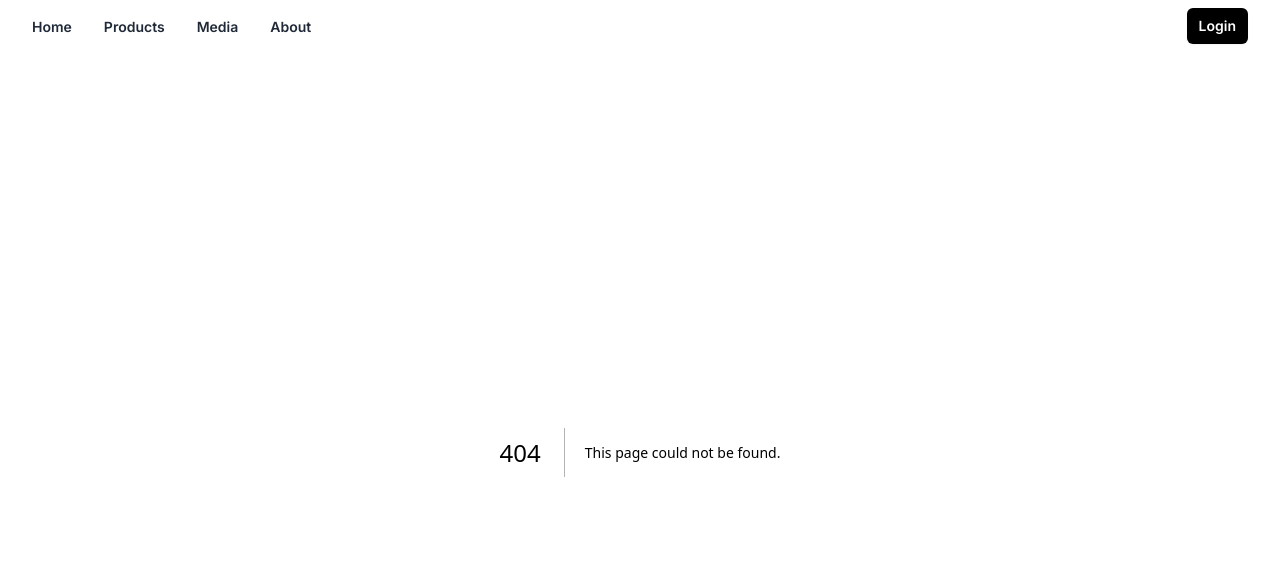
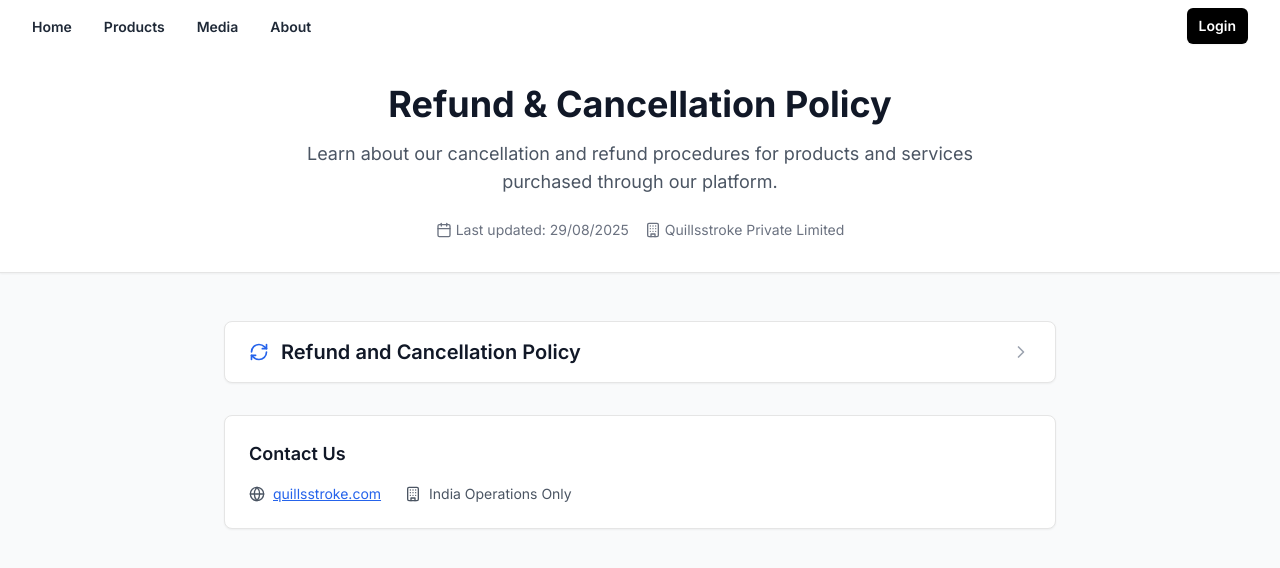
Before and after one commit to sudoarchie/quills, a Next.js app: page /refund in a window 1280 px wide. Before the commit this address had no page. Shown: the top 568 px of the page. Built offline with nearby package versions, Linux system fonts and the light colour scheme.

Commit message:
refund policy

```diff
--- /dev/null
+++ b/app/refund/page.tsx
@@ -0,0 +1,175 @@
+'use client'
+import { useState } from 'react';
+import { ChevronDown, ChevronRight, Calendar, Building, Globe, Shield, RefreshCw, XCircle } from 'lucide-react';
+
+interface ExpandedSections {
+  [key: string]: boolean;
+}
+
+interface Section {
+  id: string;
+  title: string;
+  icon: JSX.Element;
+  content: JSX.Element;
+}
+
+const RefundCancellationPolicy: React.FC = () => {
+  const [expandedSections, setExpandedSections] = useState<ExpandedSections>({});
+
+  const toggleSection = (sectionId: string): void => {
+    setExpandedSections(prev => ({
+      ...prev,
+      [sectionId]: !prev[sectionId]
+    }));
+  };
+
+  const sections: Section[] = [
+    {
+      id: 'policy',
+      title: 'Refund and Cancellation Policy',
+      icon: <RefreshCw className="w-5 h-5" />,
+      content: (
+        <div className="space-y-6">
+          <p className="text-gray-700 leading-relaxed">
+            This refund and cancellation policy outlines how you can cancel or seek a refund for a product / service
+            that you have purchased through the Platform. Under this policy:
+          </p>
+
+          <div className="space-y-4">
+            <div className="bg-blue-50 border border-blue-200 rounded-lg p-4">
+              <p className="text-blue-800 text-sm">
+                Cancellations will only be considered if the request is made 7 days of placing the order. However,
+                cancellation requests may not be entertained if the orders have been communicated to such sellers /
+                merchant(s) listed on the Platform and they have initiated the process of shipping them, or the
+                product is out for delivery. In such an event, you may choose to reject the product at the doorstep.
+              </p>
+            </div>
+
+            <div className="bg-orange-50 border border-orange-200 rounded-lg p-4">
+              <p className="text-orange-800 text-sm">
+                QUILLSSTROKE PRIVATE LIMITED does not accept cancellation requests for perishable
+                items like flowers, eatables, etc. However, the refund / replacement can be made if the user
+                establishes that the quality of the product delivered is not good.
+              </p>
+            </div>
+
+            <div className="bg-red-50 border border-red-200 rounded-lg p-4">
+              <p className="text-red-800 text-sm">
+                In case of receipt of damaged or defective items, please report to our customer service team. The
+                request would be entertained once the seller/ merchant listed on the Platform, has checked and
+                determined the same at its own end. This should be reported within 7 days of receipt of products.
+              </p>
+            </div>
+
+            <div className="bg-purple-50 border border-purple-200 rounded-lg p-4">
+              <p className="text-purple-800 text-sm">
+                In case you feel that the product received is not as shown on the site or as per your expectations,
+                you must bring it to the notice of our customer service within 7 days of receiving the product. The
+                customer service team after looking into your complaint will take an appropriate decision.
+              </p>
+            </div>
+
+            <div className="bg-yellow-50 border border-yellow-200 rounded-lg p-4">
+              <p className="text-yellow-800 text-sm">
+                In case of complaints regarding the products that come with a warranty from the manufacturers,
+                please refer the issue to them.
+              </p>
+            </div>
+
+            <div className="bg-green-50 border border-green-200 rounded-lg p-4">
+              <p className="text-green-800 text-sm">
+                In case of any refunds approved by QUILLSSTROKE PRIVATE LIMITED, it will take 7 days
+                for the refund to be processed to you.
+              </p>
+            </div>
+          </div>
+        </div>
+      )
+    }
+  ];
+
+  return (
+    <div className="min-h-screen bg-gray-50">
+      {/* Header */}
+      <div className="bg-white shadow-sm border-b">
+        <div className="max-w-4xl mx-auto px-4 sm:px-6 lg:px-8 py-8">
+          <div className="text-center">
+            <h1 className="text-4xl font-bold text-gray-900 mb-4">Refund & Cancellation Policy</h1>
+            <p className="text-lg text-gray-600 max-w-2xl mx-auto">
+              Learn about our cancellation and refund procedures for products and services purchased through our platform.
+            </p>
+            <div className="mt-6 flex items-center justify-center space-x-4 text-sm text-gray-500">
+              <div className="flex items-center">
+                <Calendar className="w-4 h-4 mr-1" />
+                Last updated: 29/08/2025
+              </div>
+              <div className="flex items-center">
+                <Building className="w-4 h-4 mr-1" />
+                Quillsstroke Private Limited
+              </div>
+            </div>
+          </div>
+        </div>
+      </div>
+
+      {/* Content */}
+      <div className="max-w-4xl mx-auto px-4 sm:px-6 lg:px-8 py-12">
+        <div className="space-y-6">
+          {sections.map((section: Section) => (
+            <div key={section.id} className="bg-white rounded-lg shadow-sm border">
+              <button
+                onClick={() => toggleSection(section.id)}
+                className="w-full px-6 py-4 text-left flex items-center justify-between hover:bg-gray-50 transition-colors"
+                type="button"
+                aria-expanded={expandedSections[section.id] || false}
+                aria-controls={`section-${section.id}`}
+              >
+                <div className="flex items-center space-x-3">
+                  <div className="text-blue-600">{section.icon}</div>
+                  <h2 className="text-xl font-semibold text-gray-900">{section.title}</h2>
+                </div>
+                <div className="text-gray-400">
+                  {expandedSections[section.id] ? (
+                    <ChevronDown className="w-5 h-5" />
+                  ) : (
+                    <ChevronRight className="w-5 h-5" />
+                  )}
+                </div>
+              </button>
+
+              {expandedSections[section.id] && (
+                <div
+                  id={`section-${section.id}`}
+                  className="px-6 pb-6 border-t border-gray-100"
+                >
+                  <div className="pt-4">
+                    {section.content}
+                  </div>
+                </div>
+              )}
+            </div>
+          ))}
+        </div>
+
+        {/* Contact Information */}
+        <div className="mt-8 bg-white rounded-lg shadow-sm border p-6">
+          <h3 className="text-lg font-semibold text-gray-900 mb-4">Contact Us</h3>
+          <div className="flex flex-col sm:flex-row sm:items-center sm:space-x-6 space-y-2 sm:space-y-0 text-sm text-gray-600">
+            <div className="flex items-center">
+              <Globe className="w-4 h-4 mr-2" />
+              <a href="https://quillsstroke.com/" className="text-blue-600 hover:text-blue-800 underline">
+                quillsstroke.com
+              </a>
+            </div>
+            <div className="flex items-center">
+              <Building className="w-4 h-4 mr-2" />
+              India Operations Only
+            </div>
+          </div>
+        </div>
+      </div>
+    </div>
+  );
+};
+
+export default RefundCancellationPolicy;
```
